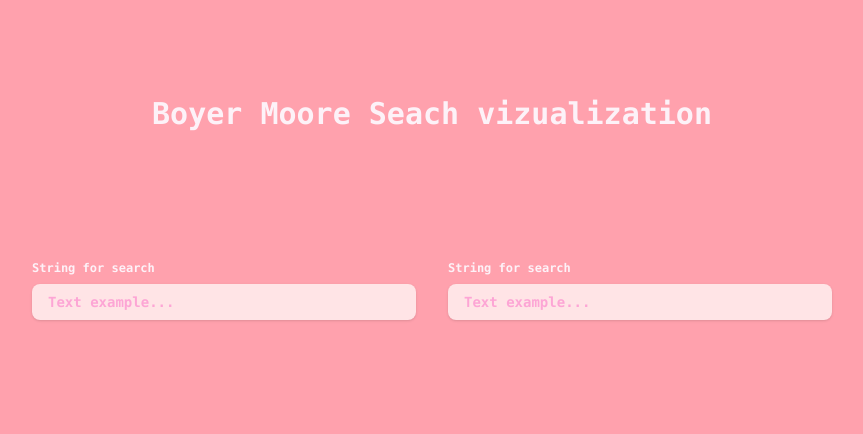
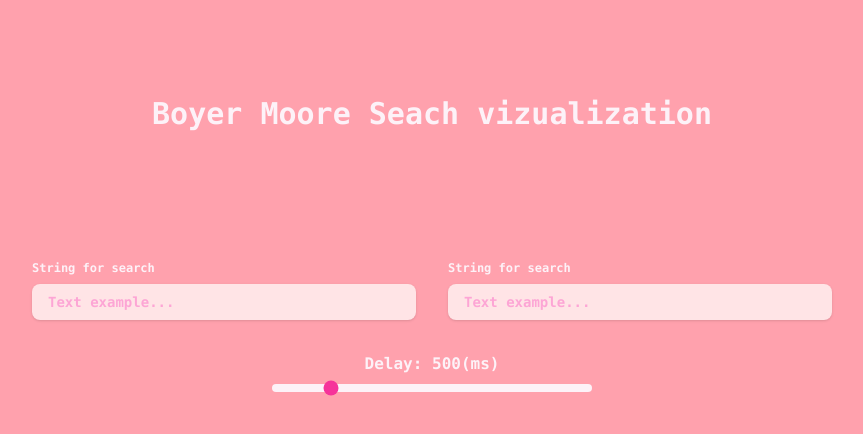
Before and after one commit to topoff0/Boyer-Moore-search-visualization, a React app in the folder frontend/: page / in a window 1280 px wide. Shown: the top 434 px of the page, without its empty margins (208-1071 px from the left). Built offline with nearby package versions, Linux system fonts and the light colour scheme; the HTML template or start-up script is replaced by a standard one.

Commit message:
Add a range input to control animation speed

```diff
--- /dev/null
+++ b/frontend/src/components/RangeInput.tsx
@@ -0,0 +1,37 @@
+interface RangeInputProps {
+  min: number;
+  max: number;
+  step: number;
+  value: number;
+  onChange: (e: React.ChangeEvent<HTMLInputElement>) => void;
+  label?: string;
+  className?: string;
+}
+
+const RangeInput = ({ min, max, step, value, onChange, label, className }: RangeInputProps) => {
+  return (
+    <div className="flex flex-col gap-2 w-80 font-mono">
+      <label className="text-center text-pink-50 font-semibold">{label}</label>
+      <input
+        type="range"
+        min={min}
+        max={max}
+        value={value}
+        step={step}
+        onChange={onChange}
+        className={`
+          w-full
+          h-2
+          bg-pink-50
+          rounded-4xl
+          appearance-none
+          cursor-pointer
+          accent-pink-500
+          ${className ?? ""}
+        `}
+      />
+    </div>
+  )
+}
+
+export default RangeInput
--- a/frontend/src/components/Input.tsx
+++ b/frontend/src/components/TextInput.tsx
@@ -1,14 +1,13 @@
-interface InputProps {
+interface TextInputProps {
   label?: string;
   placeholder?: string;
   value: string;
   onChange: (e: React.ChangeEvent<HTMLInputElement>) => void;
-  type?: string;
   className?: string;
 }
 
 
-const Input = ({ label, placeholder = "", value, onChange, type = "text", className }: InputProps) => {
+const TextInput = ({ label, placeholder = "", value, onChange, className }: TextInputProps) => {
   return (
     <div className="flex flex-col w-full max-w-sm">
       {label && (
@@ -17,7 +16,6 @@ const Input = ({ label, placeholder = "", value, onChange, type = "text", classN
         </label>
       )}
       <input
-        type={type}
         value={value}
         onChange={onChange}
         placeholder={placeholder}
@@ -46,4 +44,4 @@ const Input = ({ label, placeholder = "", value, onChange, type = "text", classN
   )
 }
 
-export default Input
+export default TextInput
--- a/frontend/src/pages/Main.tsx
+++ b/frontend/src/pages/Main.tsx
@@ -1,8 +1,9 @@
 import { useState } from "react";
 import { useMooreSearch } from "../hooks/useMoore";
-import Input from "../components/Input";
 import SearchVisualization from "../components/SearchVizualization";
 import { useStepAnimation } from "../hooks/useStepAnimation";
+import TextInput from "../components/TextInput";
+import RangeInput from "../components/RangeInput";
 
 const Main = () => {
 
@@ -11,7 +12,9 @@ const Main = () => {
 
   const { data, isLoading, error } = useMooreSearch(text, pattern)
 
-  const { currentStep, isFinished } = useStepAnimation(data?.steps, 2000);
+  const [animationSpeed, setAnimationSpeed] = useState(500);
+
+  const { currentStep, isFinished } = useStepAnimation(data?.steps, animationSpeed);
 
   return (
     <>
@@ -39,19 +42,27 @@ const Main = () => {
           )}
 
           <div className="container w-full flex items-center justify-center gap-8">
-            <Input
+            <TextInput
               label="String for search"
               placeholder="Text example..."
               value={text}
               onChange={(e) => setText(e.target.value)}
             />
-            <Input
+            <TextInput
               label="String for search"
               placeholder="Text example..."
               value={pattern}
               onChange={(e) => setPattern(e.target.value)}
             />
           </div>
+          <RangeInput
+            min={100}
+            max={2500}
+            value={animationSpeed}
+            step={100}
+            onChange={(e) => setAnimationSpeed(Number(e.target.value))}
+            label={`Delay: ${animationSpeed}(ms)`}
+          />
         </div>
       </div>
     </>
```
